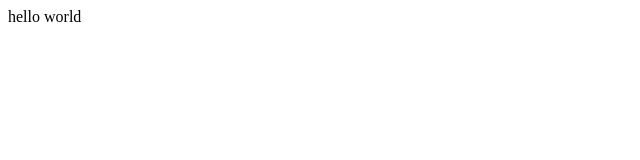
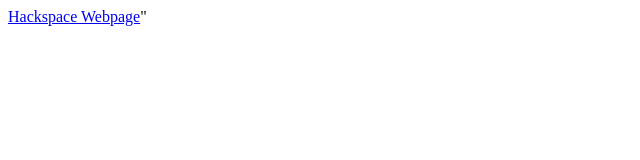
Before and after one commit to mwolin/Horizons, a plain HTML site: page index.html in a window 1280 px wide. Shown: the whole page, without its empty margins (0-640 px from the left). Drawn offline with Linux system fonts and the light colour scheme.

Commit message:
update index.html

```diff
--- a/index.html
+++ b/index.html
@@ -2,6 +2,6 @@
 <head>
   </head>
   <body>
-    hello world
+      <a href="https://www.imperial.ac.uk/advanced-hackspace/">Hackspace Webpage</a>"
     </body>
     </html>
```
